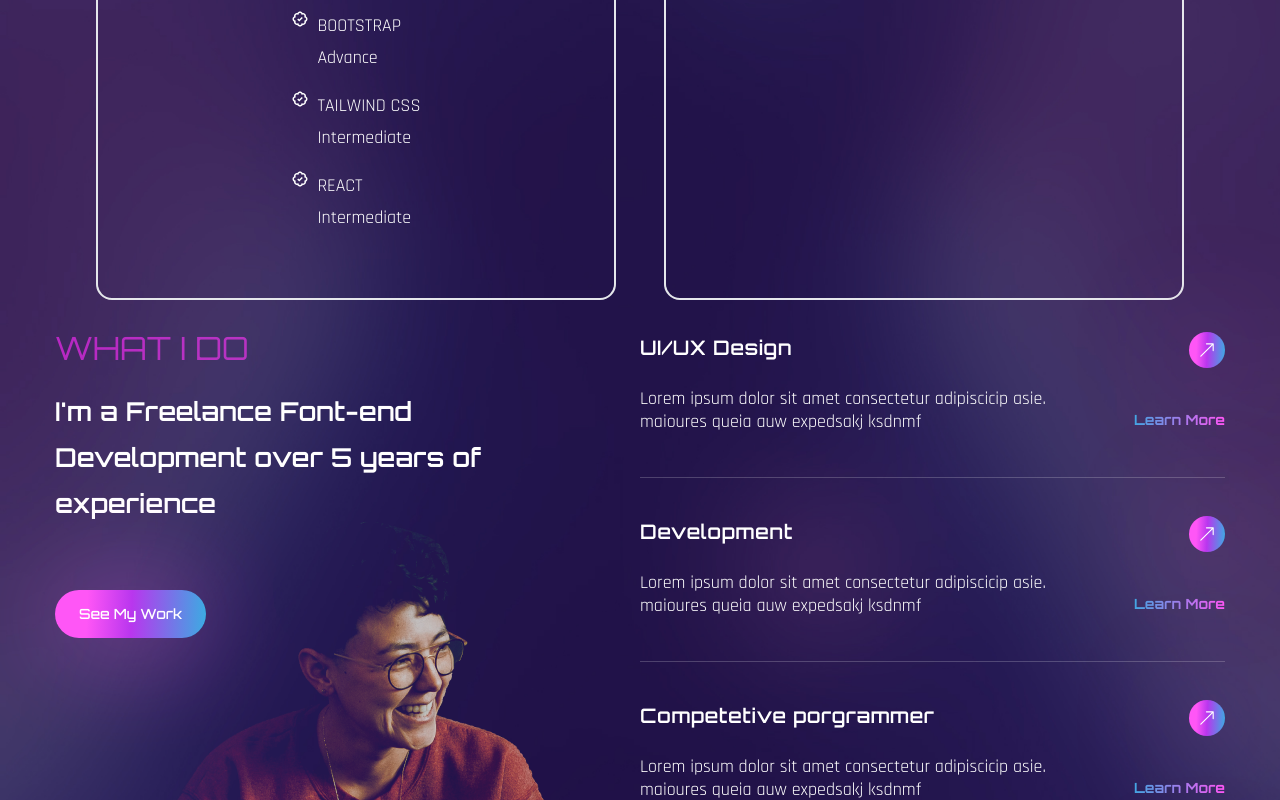
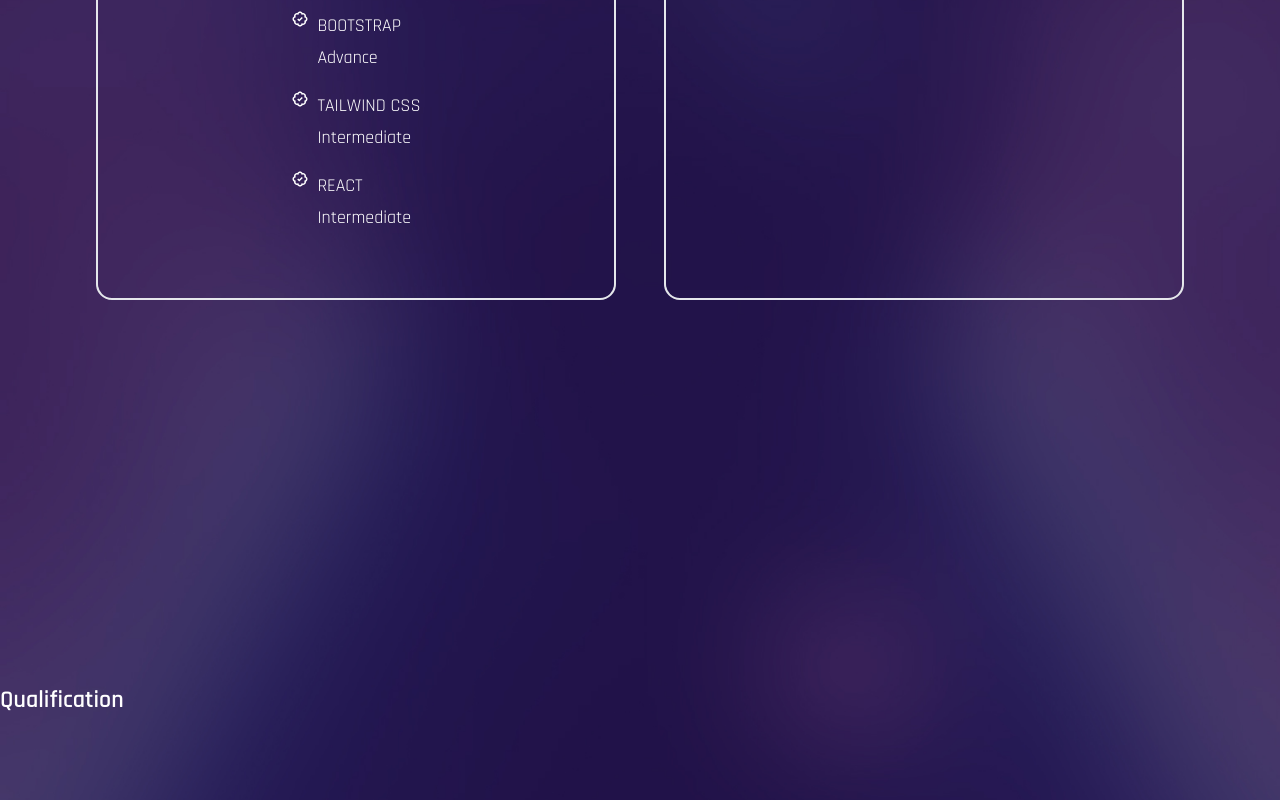
Before and after one commit to abdurrahim220/My_Portfolio, a React (Create React App) app: page / in a window 1280 px wide. Shown: the part 2000-2800 px from the top of the page. Built offline with nearby package versions, Linux system fonts and the light colour scheme; the HTML template or start-up script is replaced by a standard one; a web font is replaced by a local one.

Commit message:
qualification

```diff
--- a/src/App.js
+++ b/src/App.js
@@ -8,6 +8,7 @@ import Services from './components/Services';
 import Work from './components/Work';
 import Contact from './components/Contact';
 import Skills from './components/Skills';
+import Qualification from './components/Qualifiation/Qualification';
 
 const App = () => {
   return (
@@ -17,6 +18,7 @@ const App = () => {
       <Nav />
       <About />
       <Skills />
+      <Qualification/>
       <Services />
       <Work />
       <Contact />
--- /dev/null
+++ b/src/components/Qualifiation/Qualification.js
@@ -0,0 +1,33 @@
+// import { motion } from 'framer-motion'
+// import { fadeIn } from '../variants'
+
+import { FaUserGraduate } from 'react-icons/fa';
+import { FcBriefcase } from 'react-icons/fc';
+
+import "./qualification.css"
+
+import React from 'react'
+
+const Qualification = () => {
+  return (
+    <section className='qualification section'>
+      <h2 className='section_title  text-2xl font-semibold text-center items-center'>
+        Qualification
+      </h2>
+      {/* <p className='section_subtitle'>My personal journey</p>
+
+      <div className='qualification_container container'>
+        <div className='qualification_button qualification_active button-flex'>
+          <FaUserGraduate />Education
+        </div>
+        <div className='qualification_button button-flex'>
+          <FcBriefcase />Experience
+        </div>
+
+      </div> */}
+
+    </section>
+  )
+}
+
+export default Qualification
```
Also changed, not shown: src/components/Qualifiation/qualification.css (added).
